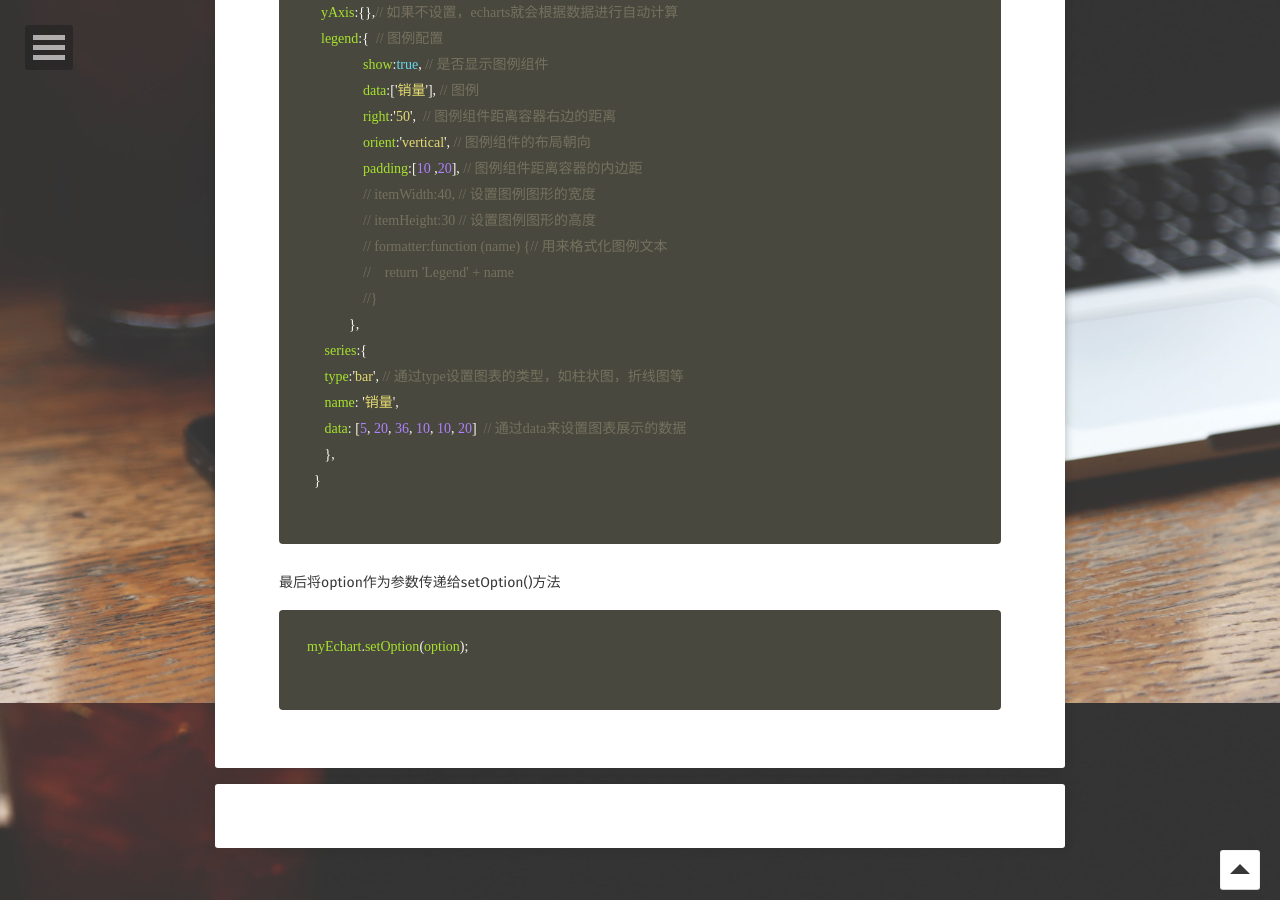
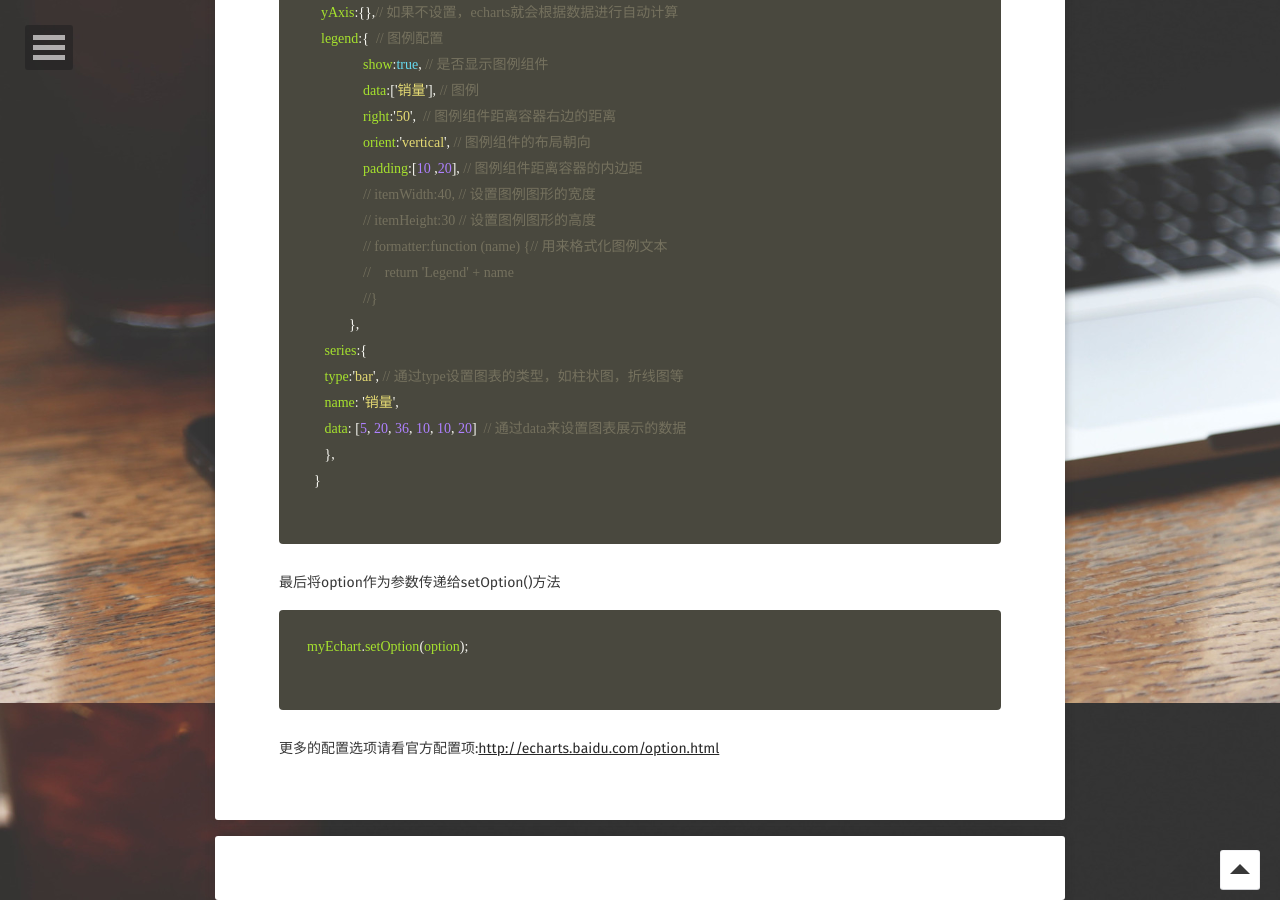
Before and after one commit to xcs-go/xcs.github.io, a Jekyll site: the page built from _posts/2017-10-9-echart-instance01.md, in a window 1280 px wide and 900 px high, scrolled down 1997 px. Built offline with Jekyll 4.4.1, drawn with Linux system fonts in a browser that asks for light colours; some web fonts are replaced; comment, search, counter and statistics services are not loaded.

Commit message:
echarts案例

```diff
--- a/_posts/2017-10-9-echart-instance01.md
+++ b/_posts/2017-10-9-echart-instance01.md
@@ -14,7 +14,7 @@ category: echarts
   {% highlight html %}
   <!--引入echarts文件-->
   <script src="https://cdnjs.cloudflare.com/ajax/libs/echarts/3.7.1/echarts.common.min.js"></script>
-  <div id = 'echarts'></div>
+  <div id ='echarts'></div>
   {% endhighlight %}
 
   在js中，做如下设置:
@@ -89,3 +89,5 @@ category: echarts
   {% highlight javascript %}
     myEchart.setOption(option);
   {% endhighlight %}
+
+  更多的配置选项请看官方配置项:<http://echarts.baidu.com/option.html>
```
